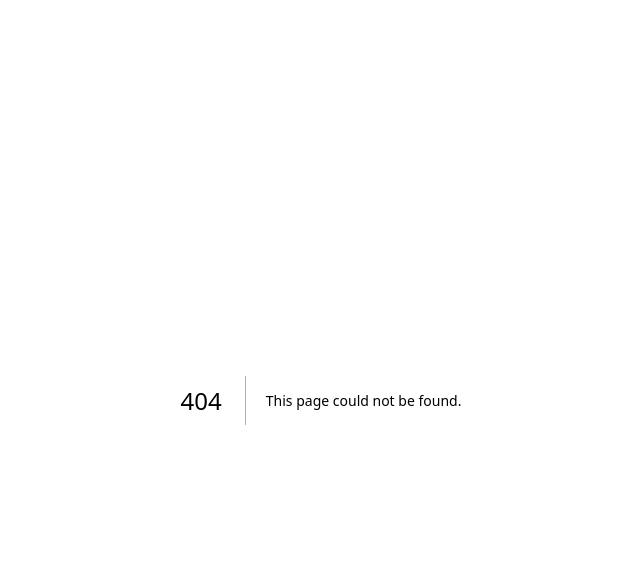
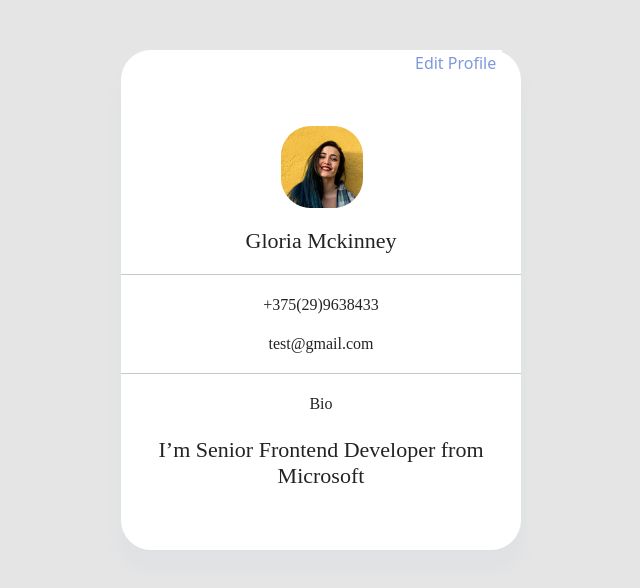
Before and after one commit to khdrali/realtime-chat, a Next.js app: page /profile in a window 1280 px wide. Before the commit this address had no page. Shown: the top 588 px of the page, without its empty margins (319-959 px from the left). Built offline with nearby package versions, Linux system fonts and the light colour scheme.

Commit message:
[ADD] profile page

```diff
--- a/package.json
+++ b/package.json
@@ -11,6 +11,7 @@
   "dependencies": {
     "@emotion/react": "^11.10.6",
     "@emotion/styled": "^11.10.6",
+    "@mui/icons-material": "^5.11.11",
     "@mui/material": "^5.11.10",
     "@mui/styled-engine-sc": "^5.11.9",
     "@next/font": "13.1.6",
--- a/src/pages/auth/register.js
+++ b/src/pages/auth/register.js
@@ -49,6 +49,7 @@ export default function Register() {
       .catch((error) => {
         const errorCode = error.code;
         const errorMessage = error.message;
+        console.log(error);
       });
   };
 
--- /dev/null
+++ b/src/pages/profile.js
@@ -0,0 +1,29 @@
+import React from "react";
+import style from "@/styles/profile.module.scss";
+import picture from "public/images/profile.png";
+
+export default function profile() {
+  return (
+    <>
+      <div className={style.main}>
+        <div className={style.content}>
+          <div className={style.border}>
+            <button className={style.edit}>Edit Profile</button>
+            <div>
+              <img src={picture.src} />
+              <h4>Gloria Mckinney</h4>
+              <hr />
+              <p>+375(29)9638433</p>
+              <p>test@gmail.com</p>
+              <hr />
+              <p>Bio</p>
+              <h4 className="mt-4">
+                I’m Senior Frontend Developer from Microsoft
+              </h4>
+            </div>
+          </div>
+        </div>
+      </div>
+    </>
+  );
+}
--- /dev/null
+++ b/src/styles/profile.module.scss
@@ -0,0 +1,55 @@
+.main{
+    background: #E5E5E5;
+    height: 100vh;
+
+    .content{
+        display: flex;
+        justify-content: center;
+        align-items: center;
+    }
+
+    .border{
+        background: #FFFFFF;
+        width: 400px;
+        height: 500px;
+        margin-top: 50px;
+        box-shadow: 0px 20px 20px rgba(126, 152, 223, 0.05);
+        border-radius: 30px;
+    }
+
+    .edit{
+        border: none;
+        background-color: #FFFFFF;
+        color: #7E98DF;
+        margin-left: 72%;
+    }
+
+    img{
+        margin-left: 40%;
+        margin-top: 50px;
+    }
+
+    h4{
+        text-align: center;
+        font-family: 'Rubik';
+        font-style: normal;
+        font-weight: 500;
+        font-size: 22px;
+        line-height: 26px;
+        color: #232323;
+        margin-top: 20px;
+        margin-bottom: 20px;
+    }
+
+    p{
+        font-family: 'Rubik';
+        font-style: normal;
+        font-weight: 400;
+        font-size: 16px;
+        line-height: 19px;
+        color: #232323;
+        text-align: center;
+        margin-top: 20px;
+        margin-bottom: 20px;
+    }
+}
```
Also changed, not shown: public/images/profile.png (added), 1 other file (tests, documents, lock files or other folders).
